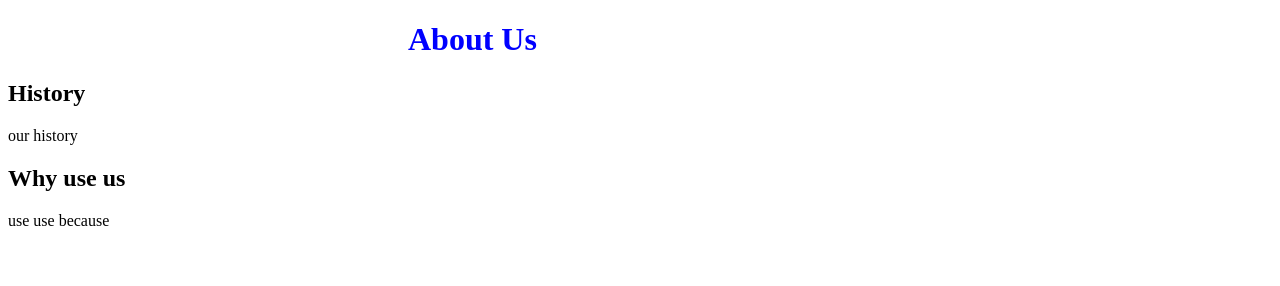
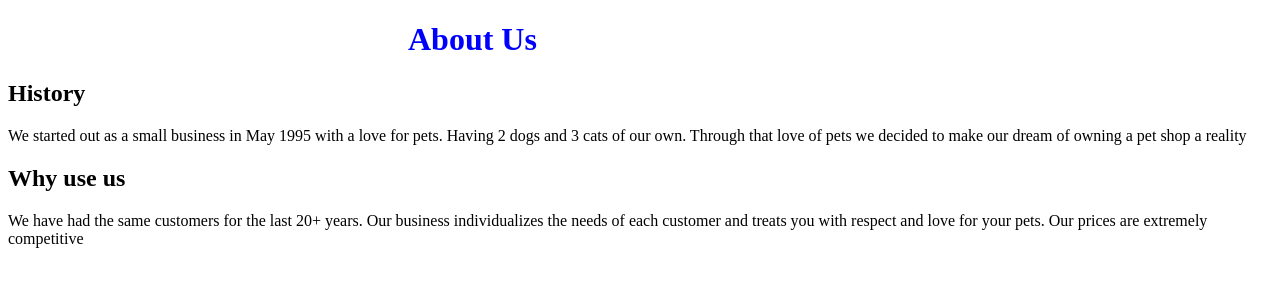
Before and after one commit to elesliegithub/admn410, a plain HTML site: page about_us.html in a window 1280 px wide. Drawn offline with Linux system fonts and the light colour scheme.

Commit message:
Add files via upload

```diff
--- a/about_us.html
+++ b/about_us.html
@@ -8,9 +8,9 @@
 <h1 style="color:blue;margin-left:400px;">About Us</h1>
 <p></p>
 <h2>History</h2>
-<p>our history</p>
+<p>We started out as a small business in May 1995 with a love for pets.  Having 2 dogs and 3 cats of our own.  Through that love of pets we decided to make our dream of owning a pet shop a reality</p>
 <h2>Why use us</h2>
-<p>use use because</p>
+<p>We have had the same customers for the last 20+ years.  Our business individualizes the needs of each customer and treats you with respect and love for your pets.  Our prices are extremely competitive</p>
 
 </body>
 </html>
```
